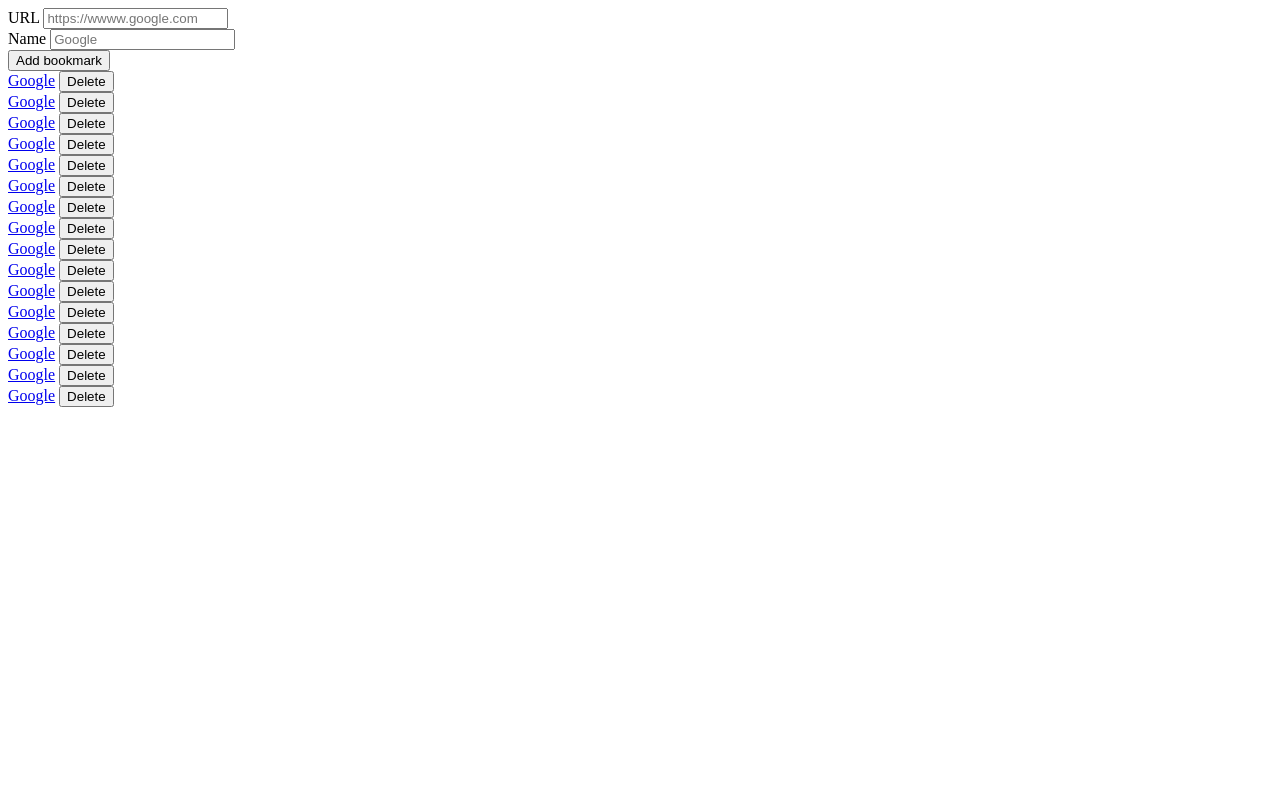
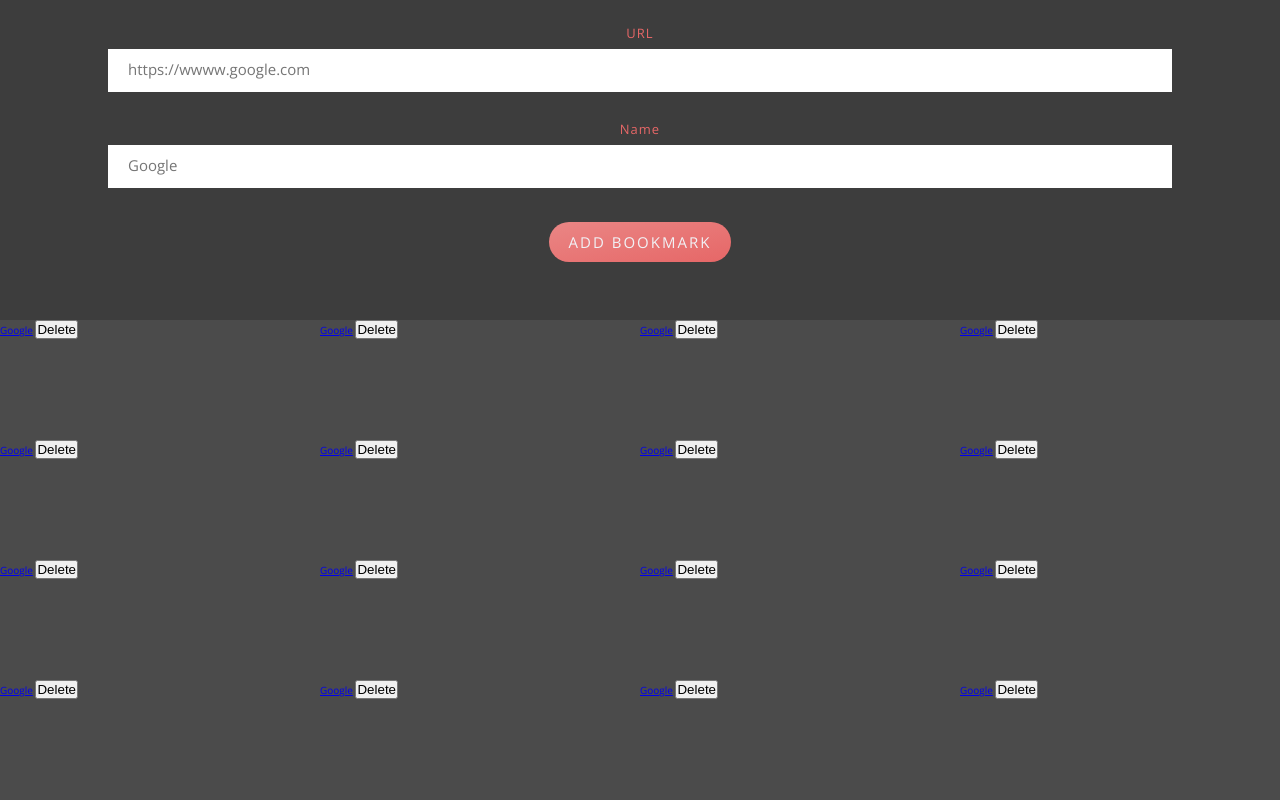
Before and after one commit to de-alano/bookmark-app, a website: page index.html in a window 1280 px wide. Drawn offline with nearby package versions, Linux system fonts and the light colour scheme.

Commit message:
Add styles to header

```diff
--- a/index.html
+++ b/index.html
@@ -6,6 +6,7 @@
     <meta name="viewport" content="width=device-width, initial-scale=1.0">
     <meta http-equiv="X-UA-Compatible" content="ie=edge">
     <title>Bookmark App</title>
+    <link href="https://fonts.googleapis.com/css?family=Open+Sans:400,700" rel="stylesheet">
     <link rel="stylesheet" href="css/style.css">
 </head>
 
--- a/sass/_base.scss
+++ b/sass/_base.scss
@@ -0,0 +1,30 @@
+// COLOR VARIABLES
+
+$color-primary-light: #ea8685;
+$color-primary-dark: #e66767;
+
+$color-dark-1: #4b4b4b;
+$color-dark-2: #3d3d3d;
+
+$color-light-1: #ffffff;
+$color-light-1: #f1f2f6;
+
+$font: 'Open Sans', sans-serif;
+
+*,
+*::before,
+*::after {
+    margin: 0;
+    padding: 0;
+}
+
+html {
+    box-sizing: border-box;
+    font-size: 62.5%;
+}
+
+body {
+    font-family: $font;
+    font-weight: 400;
+    line-height: 1.5;
+}
--- a/sass/_components.scss
+++ b/sass/_components.scss
@@ -0,0 +1,72 @@
+.header {
+
+}
+
+.bookmark-form {
+    height: 100%;
+    display: flex;
+    flex-direction: column;
+    align-items: center;
+    padding: 1rem 0;
+
+    &__group {
+        width: 100%;
+        height: 30%;
+
+        display: flex;
+        flex-direction: column;
+        justify-content: center;
+        align-items: center;
+    }
+
+    &__label {
+        font-size: 1.3rem;
+        font-weight: 400;
+        letter-spacing: 1px;
+        color: $color-primary-dark;
+        margin-bottom: 0.5rem;
+    }
+
+    &__input {
+        display: block;
+        width: 80%;
+        font-size: 1.5rem;
+        font-family: $font;
+        border: none;
+        padding: 1rem 2rem;
+        border-bottom: 3px solid transparent;
+        transition: all .3s;
+        color: $color-dark-2;
+
+        &:focus {
+            outline: none;
+            border-bottom: 3px solid $color-primary-light;
+            box-shadow: 0 .4rem .8rem rgba($color-light-1, .1);
+        }
+    }
+
+    &__btn {
+        display: block;
+        margin: 2rem 0;
+        padding: 1rem 2rem;
+        border: none;
+        font-family: $font;
+        font-size: 1.5rem;
+        font-weight: 400;
+        letter-spacing: 2px;
+        text-transform: uppercase;
+        border-radius: 2rem;
+        color: $color-light-1;
+        background-image: linear-gradient(to right bottom,
+        $color-primary-light, $color-primary-dark);
+        outline: none;
+
+        &:hover {
+            cursor: pointer;
+            background-image: linear-gradient(to right bottom,
+            $color-primary-dark, $color-primary-light);
+            box-shadow: 0 .4rem .8rem rgba($color-light-1, .1);
+        }
+
+    }
+}
--- a/sass/_layout.scss
+++ b/sass/_layout.scss
@@ -0,0 +1,20 @@
+.container {
+    height: 100vh;
+    width: 100%;
+}
+
+.header {
+    height: 40vh;
+    width: 100%;
+
+    background-color: $color-dark-2;
+}
+
+.bookmarks {
+    height: 60vh;
+    display: grid;
+    grid-template-rows: repeat(4, 1fr);
+    grid-template-columns: repeat(4, 1fr);
+
+    background-color: $color-dark-1;
+}
```
Also changed, not shown: css/style.css.
